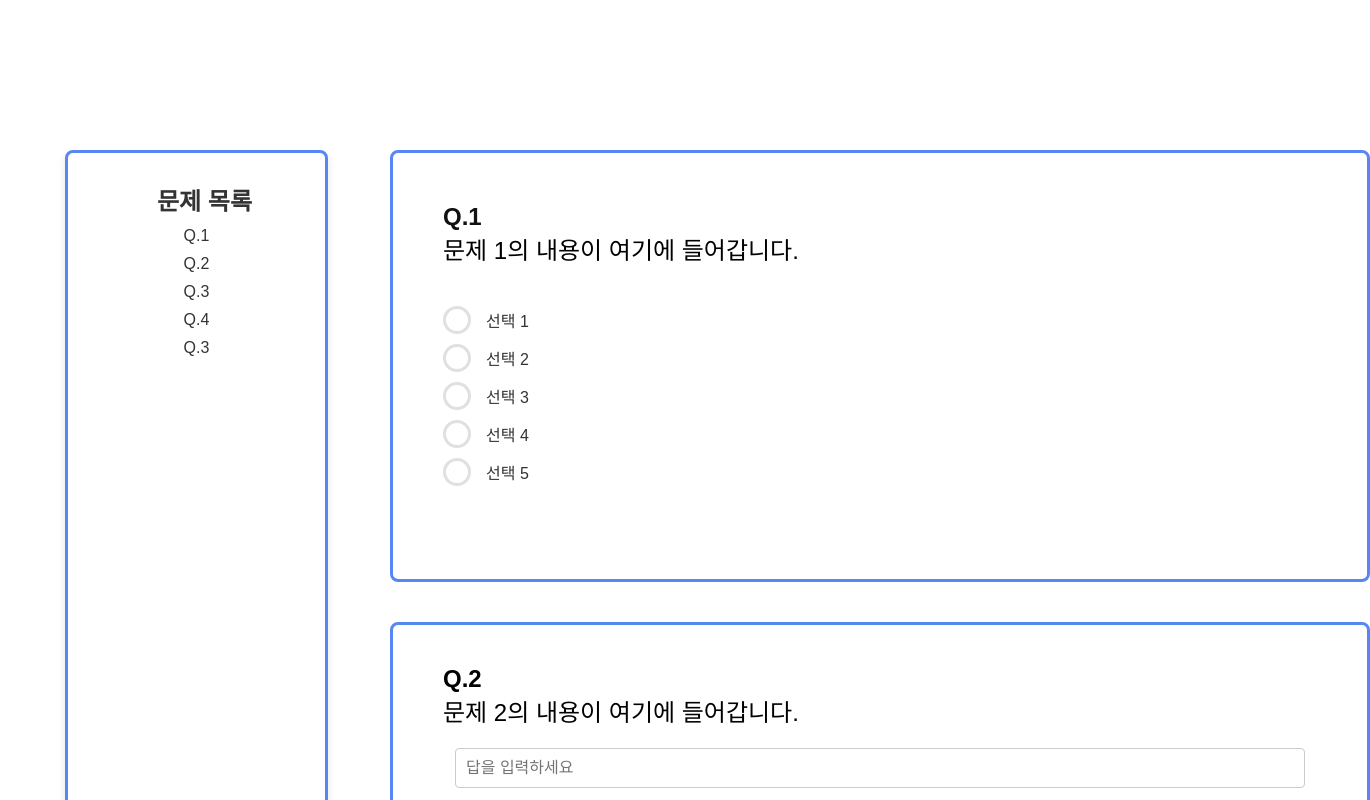
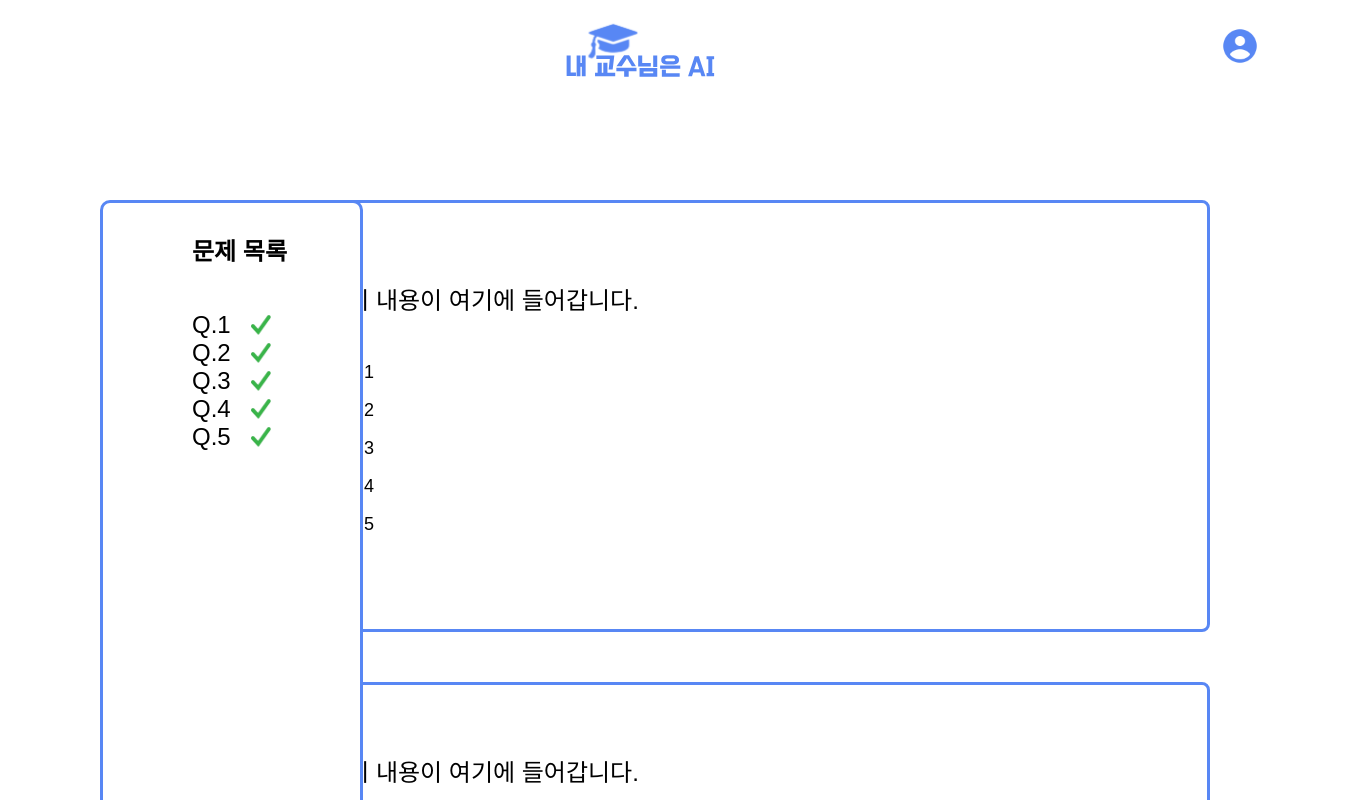
Before and after one commit to 2024-Winter-BootCamp-TeamF/Frontend, a React (Create React App) app: page / in a window 1280 px wide. Shown: the top 800 px of the page, 1370 px wide, since content can reach past the window. Built offline with nearby package versions, Linux system fonts and the light colour scheme; a web font is replaced by a local one.

Commit message:
feat 연습문제 디자인

```diff
--- a/src/components/Header.jsx
+++ b/src/components/Header.jsx
@@ -21,7 +21,11 @@ const HeaderWrapper = styled.div`
   justify-content: center;
   align-items: center;
   width: 100%;
-  position: relative;
+  position: fixed; /* 페이지 상단에 고정 */
+  top: 0; /* 화면의 최상단에 위치 */
+  left: 0;
+  z-index: 1000; /* 다른 요소 위에 표시되도록 z-index 설정 */
+  background-color: #fff; /* 배경색 추가 (겹치는 요소 방지) */
   box-sizing: border-box;
   padding-top: 10px;
   padding-bottom: 25px;
--- a/src/pages/PracticePage/MultipleChoice.jsx
+++ b/src/pages/PracticePage/MultipleChoice.jsx
@@ -2,8 +2,6 @@ import React, { useState } from "react";
 import styled from "styled-components";
 
 const MultipleChoice = ({ problem }) => {
-  const [selectedOption, setSelectedOption] = useState(null); // 선택된 옵션을 추적
-
   const [isDoubleClicked, setIsDoubleClicked] = useState(false);
 
   const handleContainerDoubleClick = () => {
@@ -12,13 +10,6 @@ const MultipleChoice = ({ problem }) => {
 
   const handleRadioDoubleClick = () => {
     setIsDoubleClicked(!isDoubleClicked); // 라디오 버튼 더블클릭 시 상태 토글
-  };
-
-  const handleRadioChange = (e) => {
-    const newSelectedOption = e.target.id;
-    setSelectedOption((prev) =>
-      prev === newSelectedOption ? null : newSelectedOption
-    ); // 이미 선택된 버튼을 다시 클릭하면 상태 리셋
   };
 
   return (
@@ -63,8 +54,7 @@ const MultipleChoiceContainer = styled.div`
 
   li {
     margin: 10px 0;
-    font-size: 16px;
-    color: #333;
+    font-size: 18px;
     display: flex;
     align-items: center;
   }
--- a/src/pages/PracticePage/ProblemContent.jsx
+++ b/src/pages/PracticePage/ProblemContent.jsx
@@ -3,14 +3,19 @@ import MultipleChoice from "./MultipleChoice";
 import ShortAnswer from "./Subjective";
 import ProblemList from "./ProblemList";
 import styled from "styled-components";
+import Header from "../../components/Header";
+import Button from "../../components/SolveButton";
+import Footer from "../../components/Footer"; // Footer 컴포넌트 추가
 
-const ProblemContent = ({ problems }) => {
+const ProblemContent = ({ problems, onButtonClick }) => {
   return (
+    <>
+      <Header />
       <Container>
         <ProblemList problems={problems} />
+        <ContentWrapper>
           <ProblemDetail>
-        {problems.map((problem) => {
-          return (
+            {problems.map((problem) => (
               <ProblemItem key={problem.id}>
                 {problem.type === "multiple_choice" && (
                   <MultipleChoice problem={problem} />
@@ -19,10 +24,19 @@ const ProblemContent = ({ problems }) => {
                   <ShortAnswer problem={problem} />
                 )}
               </ProblemItem>
-          );
-        })}
+            ))}
           </ProblemDetail>
+          <ButtonWrapper>
+            <Button onClick={onButtonClick}>
+              고생하셨습니다!
+              <br />
+              채점하기
+            </Button>
+          </ButtonWrapper>
+        </ContentWrapper>
       </Container>
+      <Footer />
+    </>
   );
 };
 
@@ -31,13 +45,27 @@ const Container = styled.div`
   margin-top: 100px;
 `;
 
+const ContentWrapper = styled.div`
+  display: flex;
+  flex-direction: column;
+  flex: 1;
+  padding-left: 20px;
+  margin-top: 100px;
+  align-items: center; /* 가운데 정렬 */
+`;
+
 const ProblemDetail = styled.div`
-  padding-left: 20px;
+  display: flex;
+  flex-direction: column;
+  gap: px; /* 문제 간 간격 */
+`;
+
+const ProblemItem = styled.div`
+  margin-bottom: 50px;
+`;
+
+const ButtonWrapper = styled.div`
   margin-top: 50px;
 `;
 
-const ProblemItem = styled.div`
-  margin-bottom: 40px;
-`;
-
 export default ProblemContent;
--- a/src/pages/PracticePage/ProblemList.jsx
+++ b/src/pages/PracticePage/ProblemList.jsx
@@ -1,5 +1,7 @@
 import React from "react";
 import styled from "styled-components";
+import correctIcon from "../../images/correct.png";
+import confusedIcon from "../../images/confused.png";
 
 const ProblemList = ({ problems }) => {
   return (
@@ -8,15 +10,25 @@ const ProblemList = ({ problems }) => {
         <h2>문제 목록</h2>
         <ul>
           {problems.map((problem) => (
-            <li key={problem.id}>{problem.title}</li>
+            <li key={problem.id}>
+              {problem.title}
+              <Icon src={correctIcon} alt="correct icon" />
+            </li>
           ))}
         </ul>
       </ProblemListContainer>
 
-      <ContentArea>{/* 문제 컨텐츠 추가 */}</ContentArea>
+      <ContentArea></ContentArea>
     </Container>
   );
 };
+
+const Icon = styled.img`
+  width: 20px;
+  height: 20px;
+  vertical-align: middle; /* 아이콘 세로 정렬 */
+  margin-left: 20px;
+`;
 
 const Container = styled.div`
   display: flex;
@@ -25,41 +37,38 @@ const Container = styled.div`
 
 const ProblemListContainer = styled.div`
   position: fixed;
-  top: 150px; // 상단에서 150px 아래로 설정
-  left: 65px; // 왼쪽에서 65px 떨어지게 설정
+  top: 200px;
+  left: 100px;
   width: 263px;
   height: 700px;
   background-color: #ffffff;
   border: 3px solid #5887f4;
   padding: 29px 89px;
   box-sizing: border-box;
-  border-radius: 8px;
-  box-shadow: 0 4px 8px rgba(0, 0, 0, 0.1);
+  border-radius: 10px;
 
   h2 {
     font-size: 24px;
-    color: #333;
-    text-align: center;
+    text-align: left; /* 중앙 정렬을 왼쪽 정렬로 변경 */
     white-space: nowrap;
+    margin-bottom: 44px;
   }
 
   ul {
-    padding: 0;
     list-style-type: none;
     overflow-y: auto;
-    height: 100%;
+    overflow-x: hidden; /* 가로 스크롤 없애기 */
   }
 
   li {
-    margin: 10px 0;
-    font-size: 16px;
-    color: #333;
+    display: flex;
+    align-items: center; /* 아이콘과 제목 세로 정렬 */
+    font-size: 24px;
   }
 `;
 
 const ContentArea = styled.div`
-  margin-left: 330px; /* 문제 목록 너비만큼 여백 추가 */
-  flex-grow: 1;
+  margin-left: 100px; /* 문제 목록과 문제들 사이 간격*/
   padding: 20px;
 `;
 
--- a/src/pages/PracticePage/data.jsx
+++ b/src/pages/PracticePage/data.jsx
@@ -28,7 +28,7 @@ export const problems = [
   },
   {
     id: 5,
-    title: "Q.3",
+    title: "Q.5",
     content: "문제 5의 내용이 여기에 들어갑니다.",
     type: "multiple_choice", // 객관식
     options: ["선택 1", "선택 2", "선택 3", "선택 4", "선택 5"],
```
Also changed, not shown: src/images/confused.png (added). Lines whose indentation alone changed are shown as unchanged.
